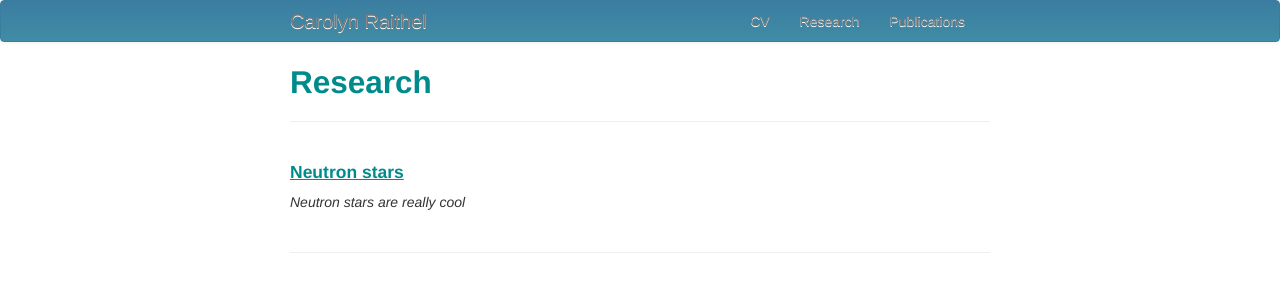
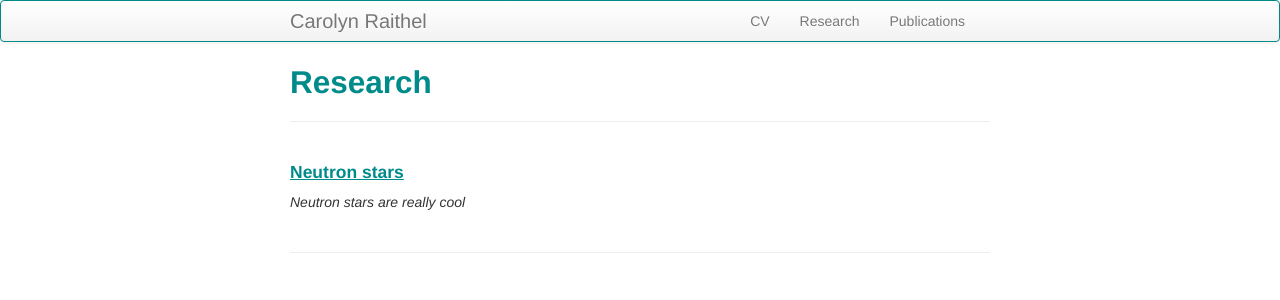
Before and after one commit to craithel/craithel.github.io, a Jekyll site: the page built from pages/research.md, in a window 1280 px wide. Shown: the top 300 px of the page. Built offline with Jekyll 4.4.1, drawn with Linux system fonts in a browser that asks for light colours.

Commit message:
changed nav bar color

```diff
--- a/assets/themes/twitter/css/my_custom_css.css
+++ b/assets/themes/twitter/css/my_custom_css.css
@@ -3,13 +3,7 @@
     padding-left:20px;
     padding-right:20px;
     background-color:#fafafa;
-    background-image:-moz-linear-gradient(top, #3b7da1, #408ca6);
-    background-image:-webkit-gradient(linear, 0 0, 0 100%, from(#3b7da1), to(#f2f2f2));
-    background-image:-webkit-linear-gradient(top, #3b7da1, #408ca6);
-    background-image:-o-linear-gradient(top, #3b7da1, #408ca6);
-    background-image:linear-gradient(to bottom, #3b7da1, #408ca6);
-    background-repeat:repeat-x;filter:progid:DXImageTransform.Microsoft.gradient(startColorstr='#ffffffff', endColorstr='#fff2f2f2', GradientType=0);
-    border:1px solid #3b7da1;
+    border:1px solid darkcyan;
     -webkit-border-radius:4px;
     -moz-border-radius:4px;
     border-radius:4px;
@@ -27,11 +21,11 @@ code {
 }
 
 a code {
-    color: #white;
+    color: #slateblue;
 }
 
 a {
-    color: #white;
+    color: #slateblue;
 }
 
 a:hover {
```
